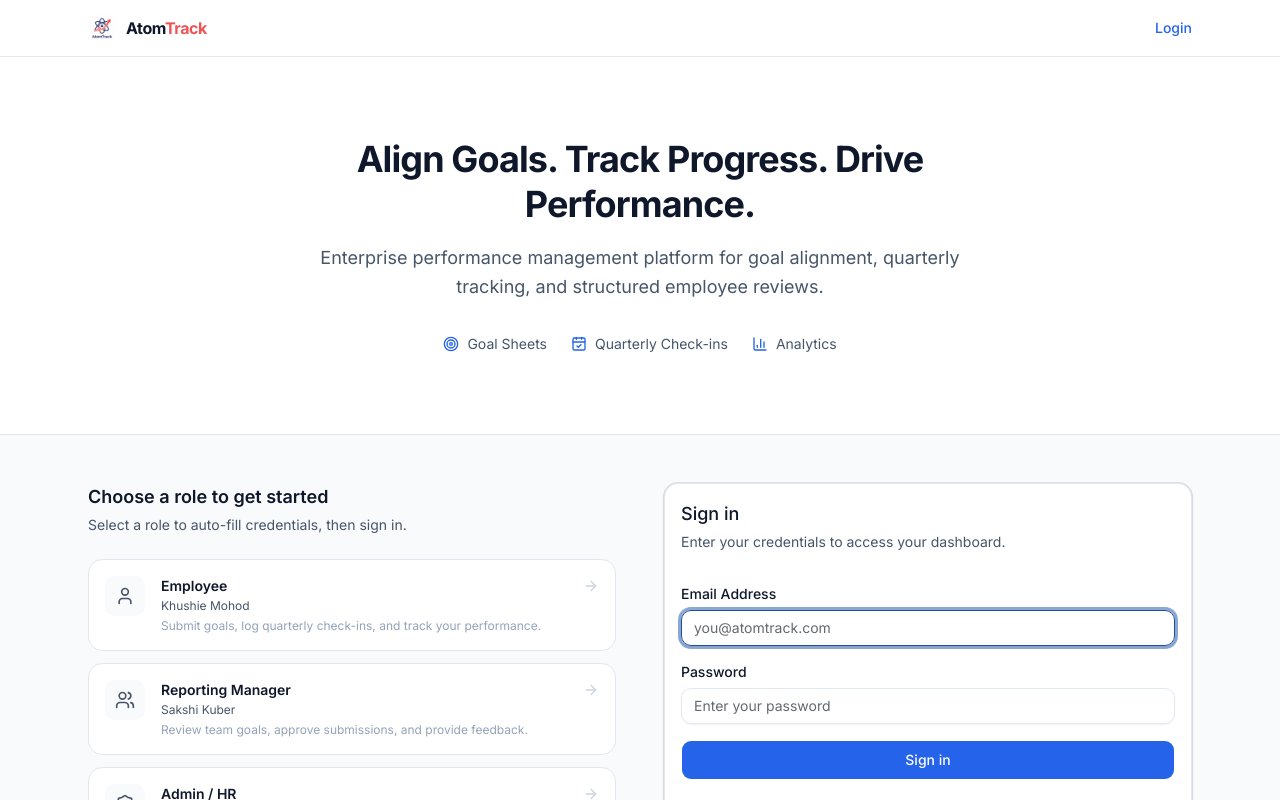
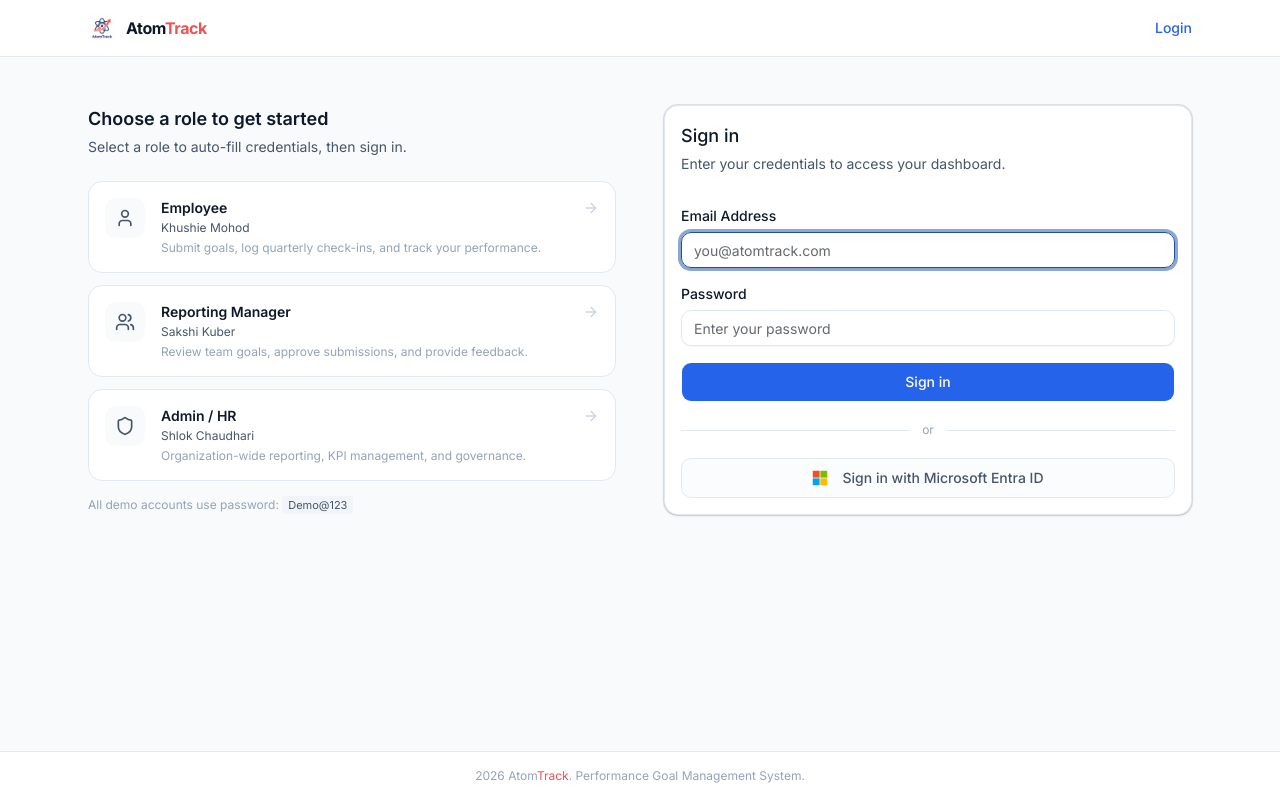
Before and after one commit to KhushieMohod/AtomTrack, a Next.js app: page / in a window 1280 px wide. Shown: the top 800 px of the page. Built offline with nearby package versions, Linux system fonts and the light colour scheme.

Commit message:
chore: clean landing page to show only auth and branding

```diff
--- a/src/components/auth/login-page.tsx
+++ b/src/components/auth/login-page.tsx
@@ -112,32 +112,6 @@ export default function LoginPage() {
           </div>
         </div>
       </nav>
-
-      {/* Hero Section */}
-      <section className="w-full py-16 md:py-20 border-b border-[#E2E8F0] bg-white">
-        <div className="max-w-3xl mx-auto text-center px-6">
-          <h1 className="text-3xl md:text-4xl font-bold text-[#0F172A] tracking-tight leading-tight">
-            Align Goals. Track Progress. Drive Performance.
-          </h1>
-          <p className="mt-4 text-base md:text-lg text-[#475569] max-w-2xl mx-auto leading-relaxed">
-            Enterprise performance management platform for goal alignment, quarterly tracking, and structured employee reviews.
-          </p>
-          <div className="flex items-center justify-center gap-6 mt-8">
-            <div className="flex items-center gap-2 text-sm text-[#475569]">
-              <Target className="w-4 h-4 text-[#2563EB]" />
-              Goal Sheets
-            </div>
-            <div className="flex items-center gap-2 text-sm text-[#475569]">
-              <CalendarCheck className="w-4 h-4 text-[#2563EB]" />
-              Quarterly Check-ins
-            </div>
-            <div className="flex items-center gap-2 text-sm text-[#475569]">
-              <BarChart3 className="w-4 h-4 text-[#2563EB]" />
-              Analytics
-            </div>
-          </div>
-        </div>
-      </section>
 
       {/* Main Content */}
       <main className="flex-1 w-full max-w-6xl mx-auto px-6 py-12">
```
